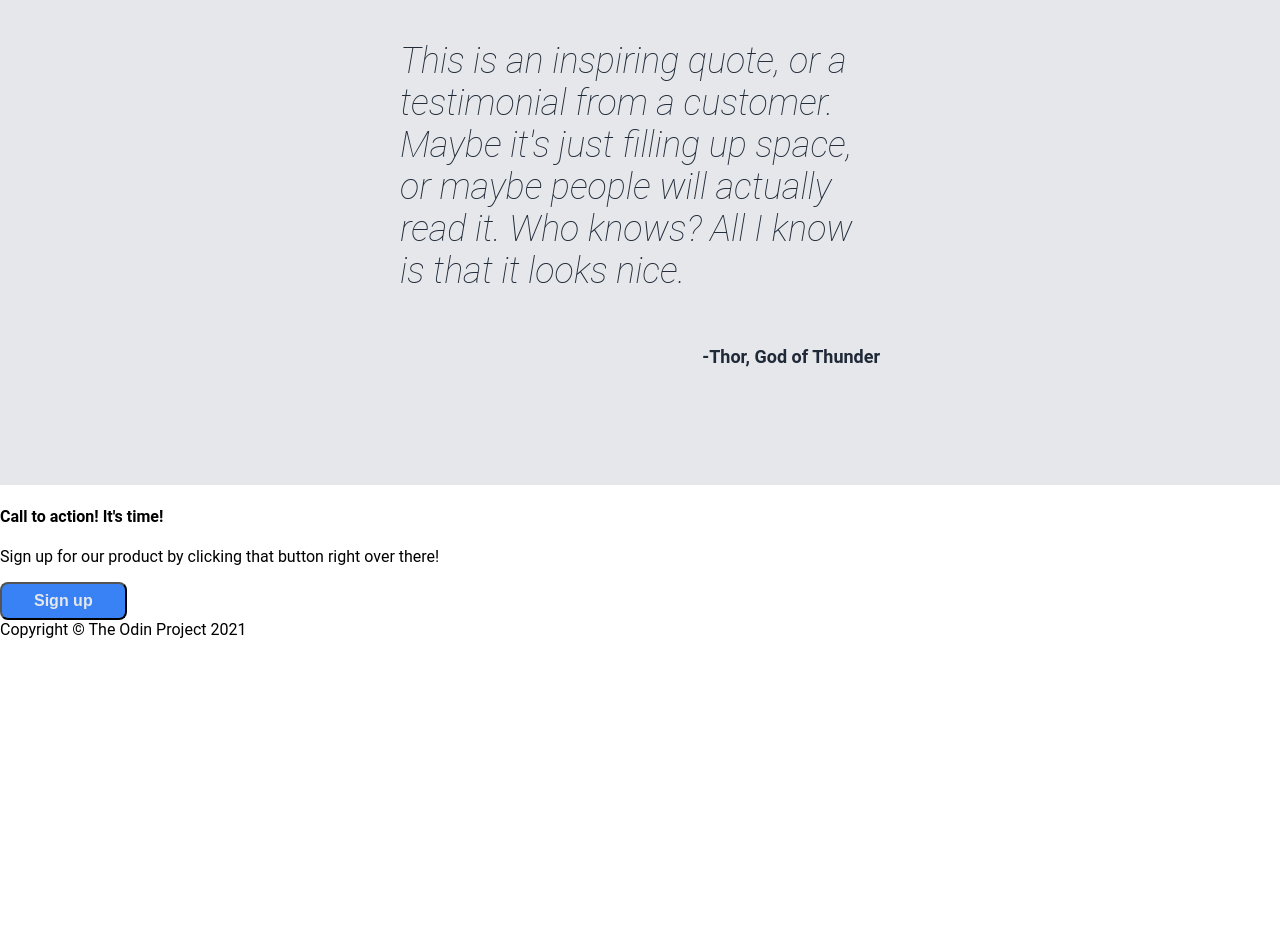
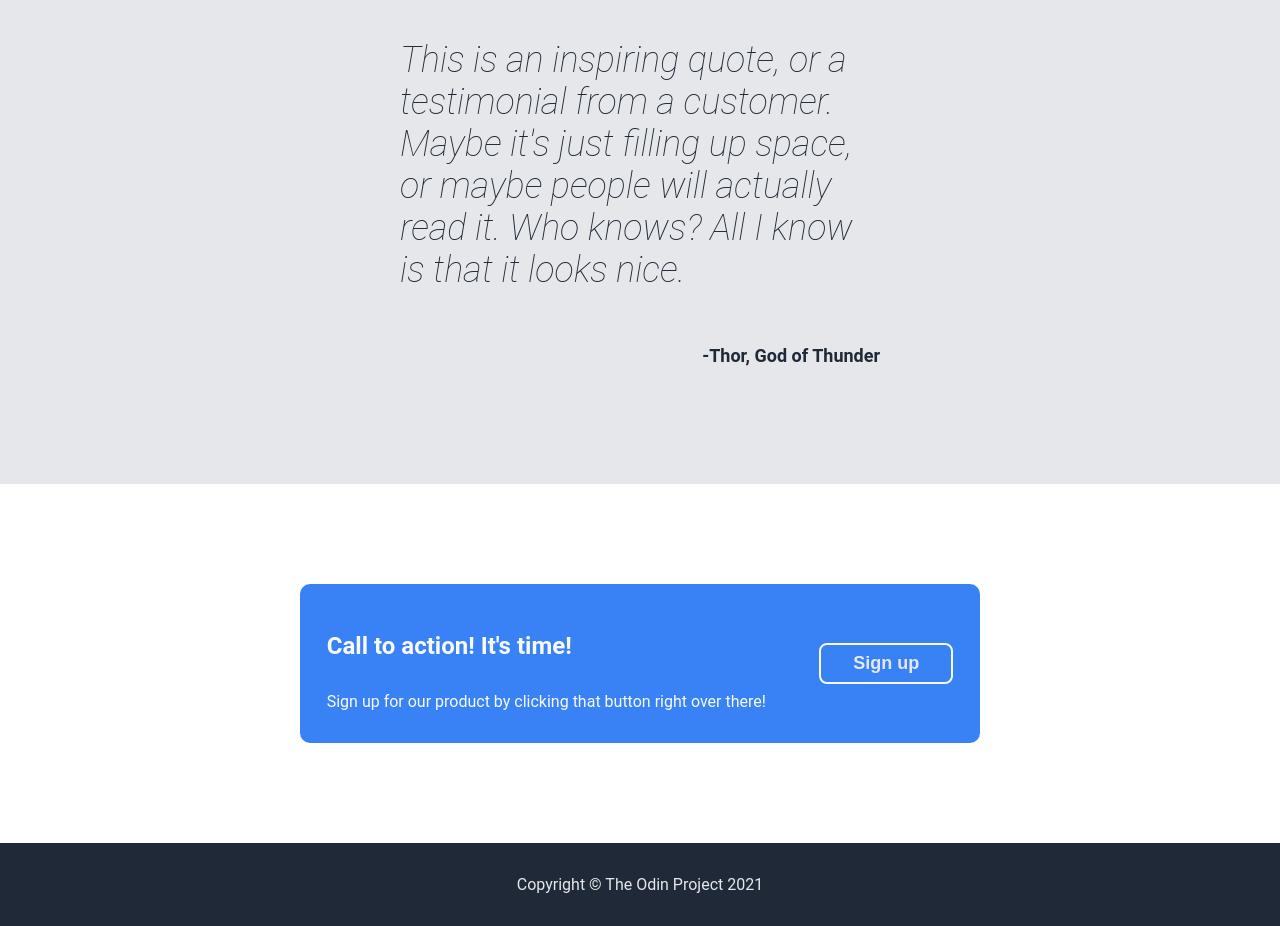
Before and after one commit to simplyfaithfull/landing-page, a plain HTML site: page index.html in a window 1280 px wide. Shown: the part 1603-2529 px from the top of the page. Before the commit the page ends 2242 px from the top, so only its background shows below. Drawn offline with Linux system fonts and the light colour scheme.

Commit message:
Format call to action section and buttons

```diff
--- a/index.html
+++ b/index.html
@@ -26,7 +26,7 @@
                         <h1>This website is awesome</h1>
                         <div class="subtext"><p>This website has some subtext that goes here under the main title. It's a smaller font and the color is lower contrast.</p></div>
                     </div>
-                    <div class="buttons">
+                    <div class="top-button">
                         <button>Sign up</button>
                     </div>
                 <div class="top-right">
@@ -63,15 +63,16 @@
             <div class="name"><p>-Thor, God of Thunder</p></div>
         </div>
         <div class="cta-container">
-            <div class="action">
+            <div class="box">
                 <div class="cta">
                     <h4>Call to action! It's time!</h4>
                     <p>Sign up for our product by clicking that button right over there!</p>
                 </div>
-                <div class="buttons">
+                <div class="bottom-btn">
                     <button>Sign up</button>
                 </div>
             </div>
+
         </div>
     </main>
     <footer>
--- a/style.css
+++ b/style.css
@@ -72,24 +72,41 @@ header {
 }
 
 .cta-container {
-
+  background-color: white;
+  margin: 100px 300px;
 }
 
-.action {
-
+.cta-container .box {
+  box-sizing: border-box;
+  border-radius: 10px;
+  background-color: #3882f6;
+  color: #F9FAf8;
+  display: flex;
+  flex-direction: row;
+  justify-content: space-around;
+  align-items: center;
+  padding: 16px;
 }
 
-.buttons {
+.cta {
+  text-align: start;
+}
 
+.bottom-btn {
+  border: 2px solid #F9FAf8;
+  border-radius: 8px;
 }
 
 button {
   background-color: #3882f6;
+  border: none;
   color: #e5e7eb;
   border-radius: 8px;
-  font-size: 16px;
+  font-size: 18px;
   font-weight: bold;
   padding: 8px 32px;
+  display: flex;
+  align-items: center;
 }
 
 ul {
@@ -125,11 +142,18 @@ h2 {
   padding-top: 32px;
 }
 
+h4 {
+  font-size: 24px;
+}
+
 img {
   width: 300px;
   height: 200px;
 }
 
 footer {
-
+  background-color: #1F2937;
+  color: #e5e7eb;
+  padding: 32px;
+  text-align: center;
 }
```
